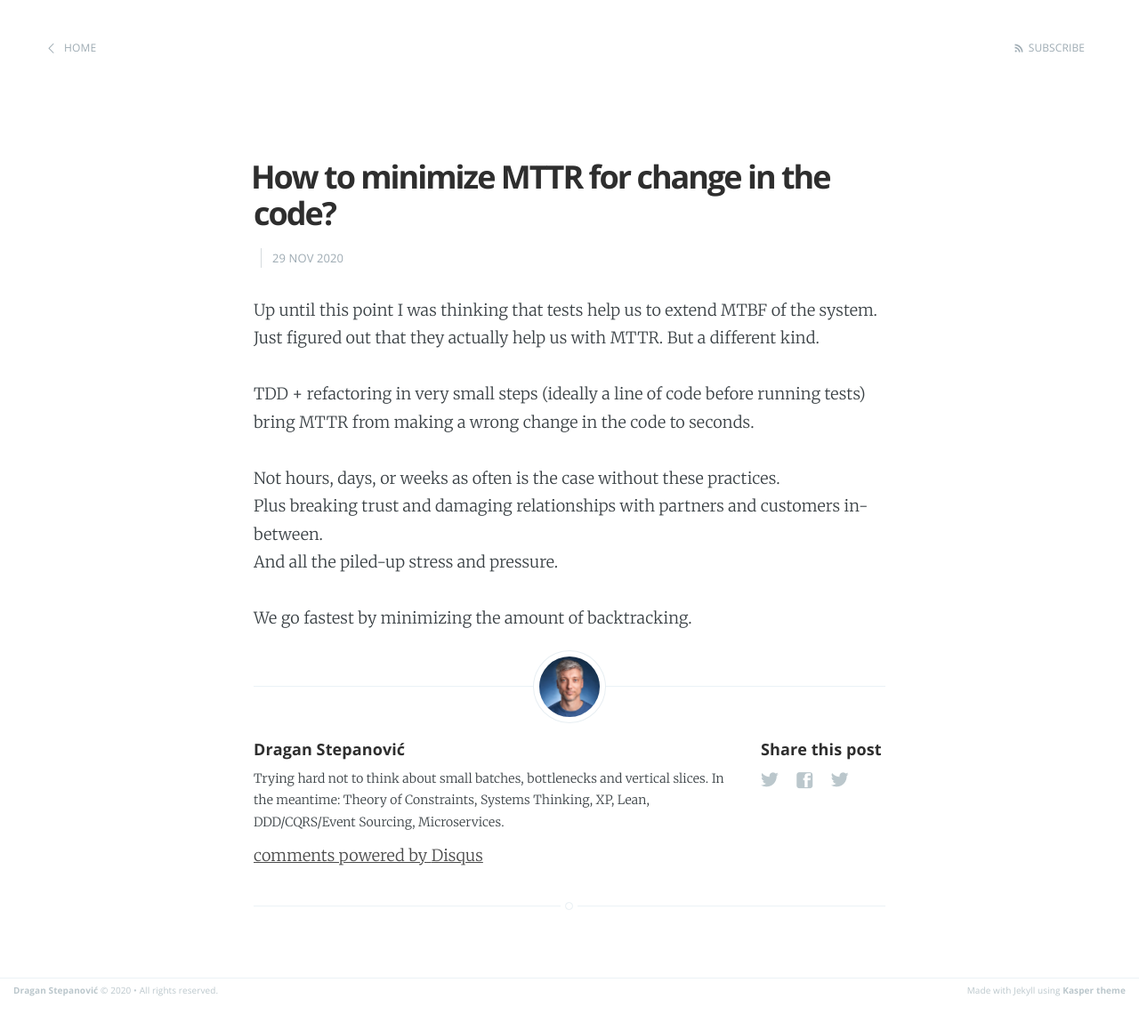
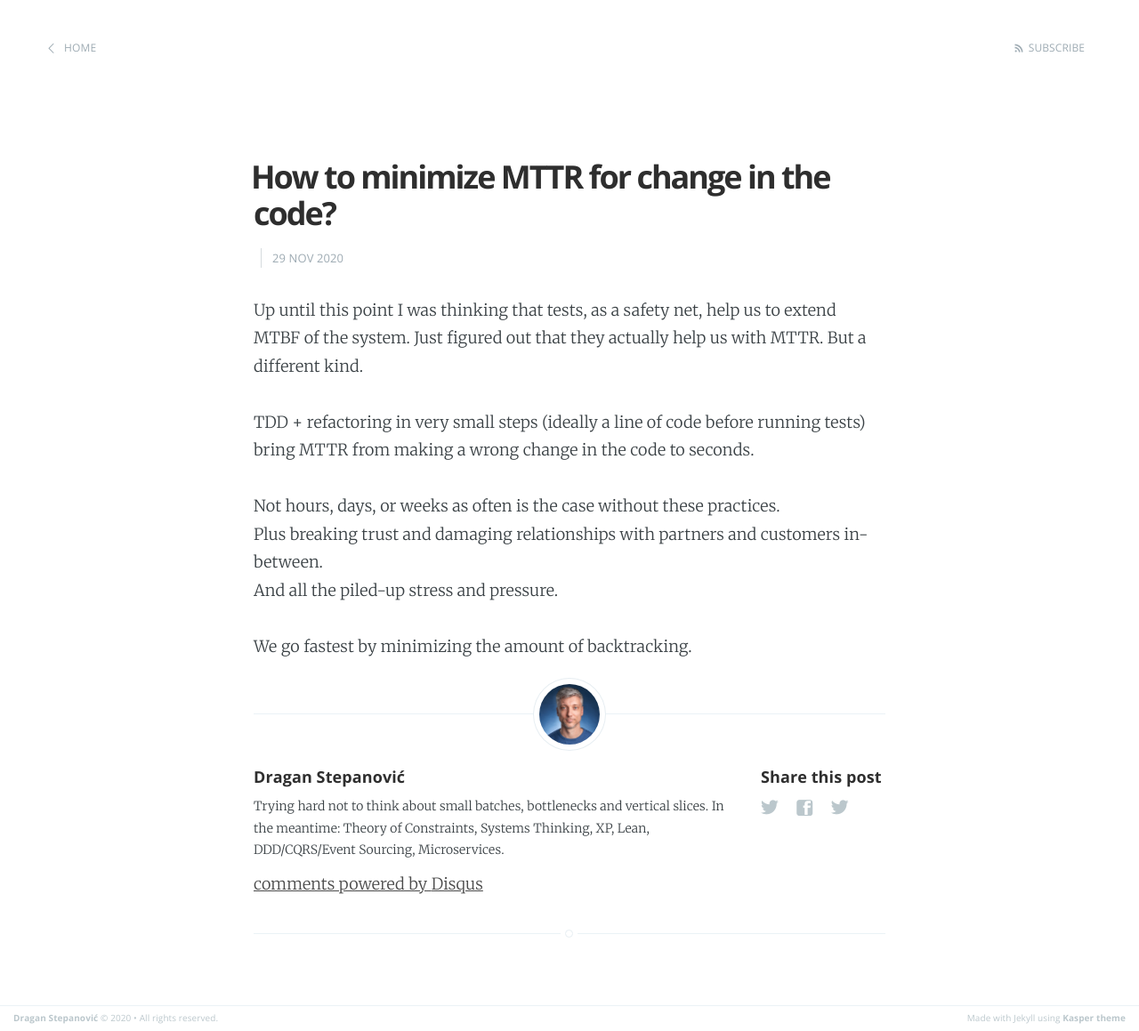
Before and after one commit to dragan-stepanovic/dragan-stepanovic.github.io, a Jekyll site: the page built from _posts/2020-11-29-mttr-for-code-change.md, in a window 1280 px wide. Shown: the whole page at 89% size. Built offline with Jekyll 4.4.1, drawn with Linux system fonts in a browser that asks for light colours; our own code applies the rules of GitHub Pages for plain Markdown files; comment, search, counter and statistics services are not loaded; before the commit the page ends 1127 px from its top, so only the background shows below that.

Commit message:
Update 2020-11-29-mttr-for-code-change.md

```diff
--- a/_posts/2020-11-29-mttr-for-code-change.md
+++ b/_posts/2020-11-29-mttr-for-code-change.md
@@ -2,7 +2,7 @@
 title: How to minimize MTTR for change in the code?
 ---
 
-Up until this point I was thinking that tests help us to extend MTBF of the system.
+Up until this point I was thinking that tests, as a safety net, help us to extend MTBF of the system.
 Just figured out that they actually help us with MTTR. But a different kind.
 
 TDD + refactoring in very small steps (ideally a line of code before running tests) bring MTTR from making a wrong change in the code to seconds.
```
